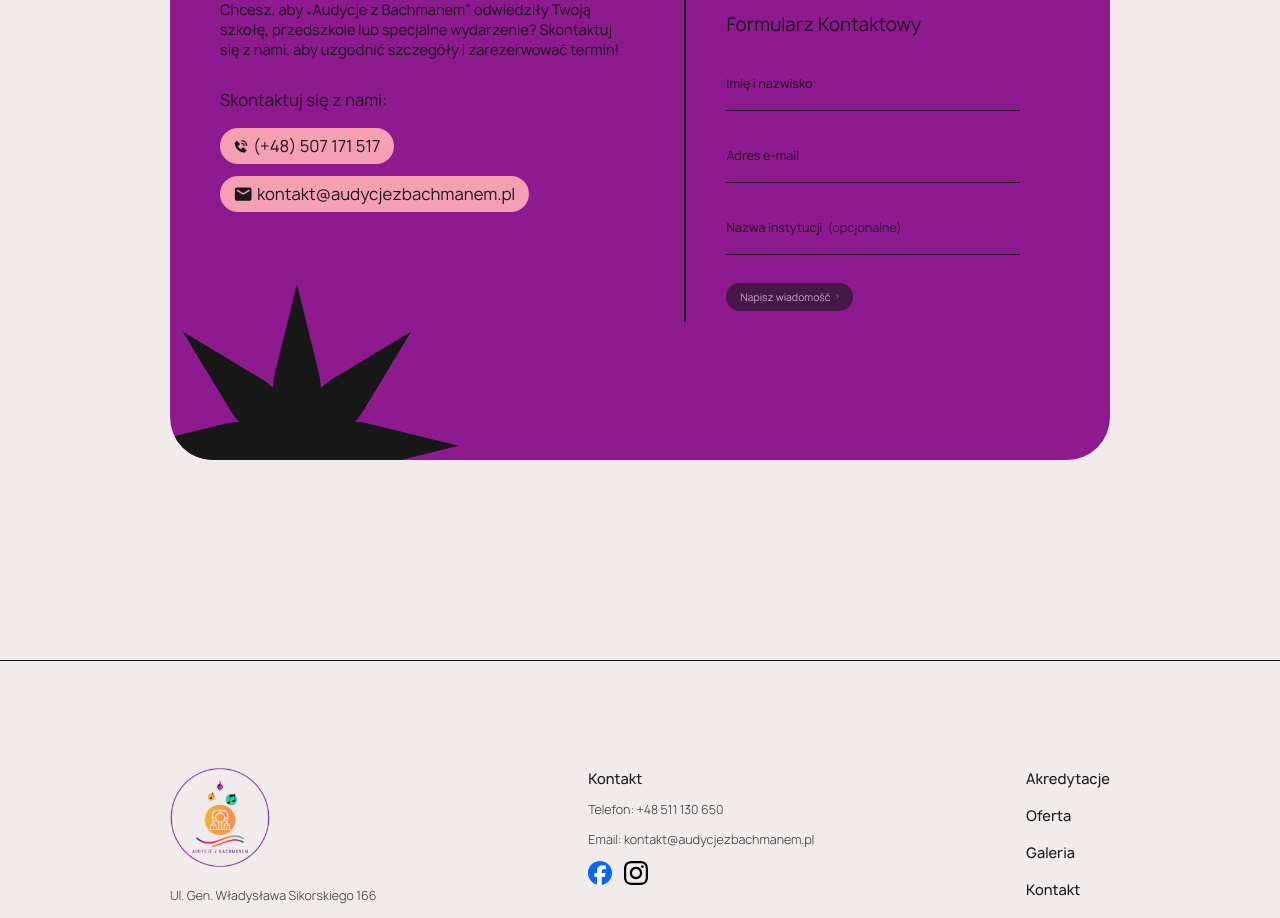
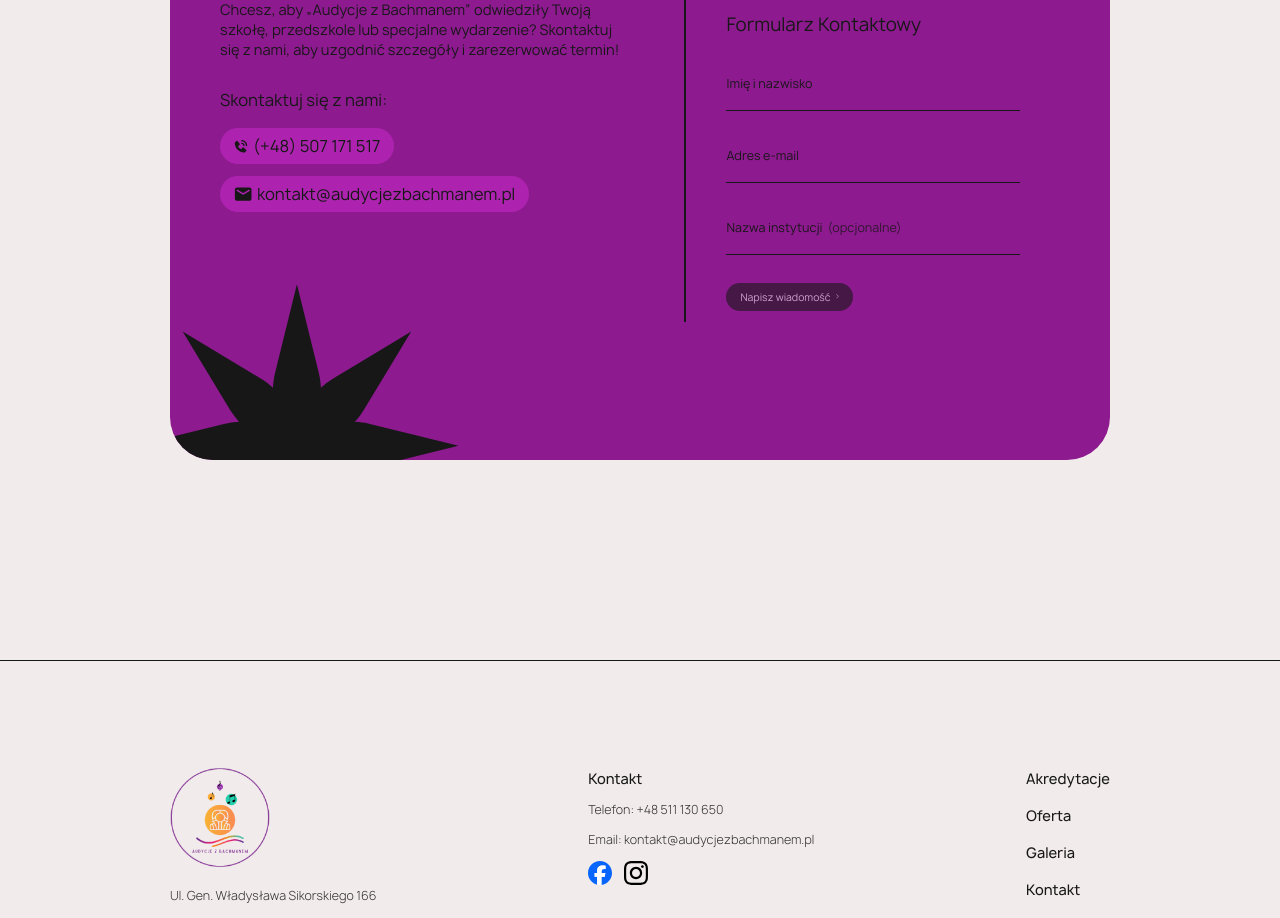
Before and after one commit to sercamembert/audycje-z-bachmanem, a Next.js app: page / in a window 1280 px wide. Shown: the part 4460-5378 px from the top of the page. Built offline with nearby package versions, Linux system fonts and the light colour scheme.

Commit message:
change colors 2

```diff
--- a/src/components/ContactForm/index.tsx
+++ b/src/components/ContactForm/index.tsx
@@ -116,14 +116,14 @@ export default function ContactFormHomePage() {
           <div className="flex flex-col gap-3 xl:gap-4 desktop:gap-5">
             <Link
               href="callto:(+48) 507 171 517"
-              className="bg-[#F59FB2] max-w-max text-text flex items-center justify-center hover:scale-[1.02] ease-custom-bezier duration-500 gap-[8px] lg:gap-[5px] xl:gap-[6px] desktop:gap-[7px] px-[12px] lg:px-[14px] xl:px-[20px] desktop:px-[24px] py-[5px] lg:py-[6px] xl:py-[8px] desktop:py-[10px] rounded-[83px] lg:rounded-[60px] xl:rounded-[84px] desktop:rounded-[100px]"
+              className="bg-[#ad23af] max-w-max text-text flex items-center justify-center hover:scale-[1.02] ease-custom-bezier duration-500 gap-[8px] lg:gap-[5px] xl:gap-[6px] desktop:gap-[7px] px-[12px] lg:px-[14px] xl:px-[20px] desktop:px-[24px] py-[5px] lg:py-[6px] xl:py-[8px] desktop:py-[10px] rounded-[83px] lg:rounded-[60px] xl:rounded-[84px] desktop:rounded-[100px]"
             >
               <PhoneIcon className="size-[14px] xl:size-[19px] desktop:size-[22px]" />
               <p>(+48) 507 171 517</p>
             </Link>
             <Link
               href="mailto:kontakt@audycjezbachmanem.pl "
-              className="bg-[#F59FB2] max-w-max text-text flex items-center justify-center hover:scale-[1.02] ease-custom-bezier duration-500 gap-[8px] lg:gap-[5px] xl:gap-[6px] desktop:gap-[7px] px-[12px] lg:px-[14px] xl:px-[20px] desktop:px-[24px] py-[5px] lg:py-[6px] xl:py-[8px] desktop:py-[10px] rounded-[83px] lg:rounded-[60px] xl:rounded-[84px] desktop:rounded-[100px]"
+              className="bg-[#ad23af] max-w-max text-text flex items-center justify-center hover:scale-[1.02] ease-custom-bezier duration-500 gap-[8px] lg:gap-[5px] xl:gap-[6px] desktop:gap-[7px] px-[12px] lg:px-[14px] xl:px-[20px] desktop:px-[24px] py-[5px] lg:py-[6px] xl:py-[8px] desktop:py-[10px] rounded-[83px] lg:rounded-[60px] xl:rounded-[84px] desktop:rounded-[100px]"
             >
               <MessageIcon className="w-[18px] xl:w-6 desktop:w-[28px]" />
               <p>kontakt@audycjezbachmanem.pl</p>
```
